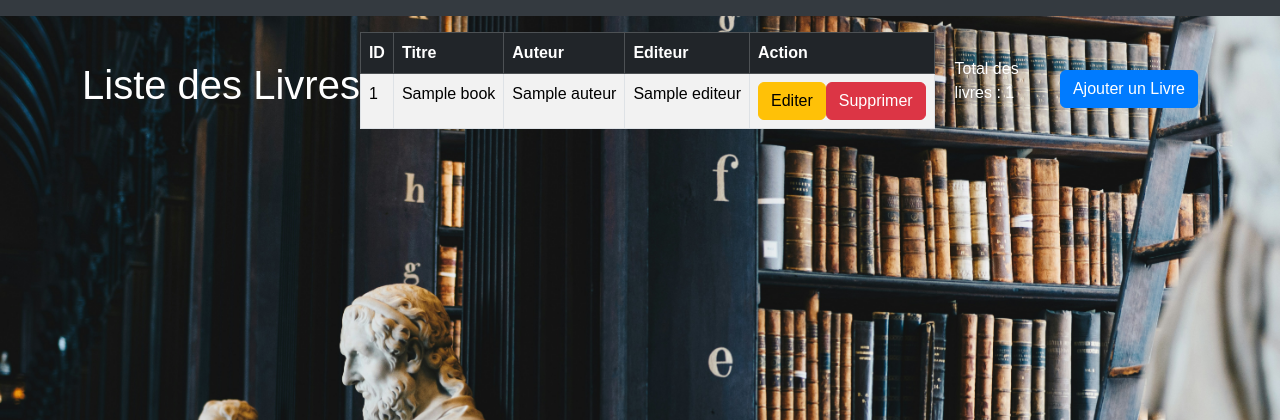
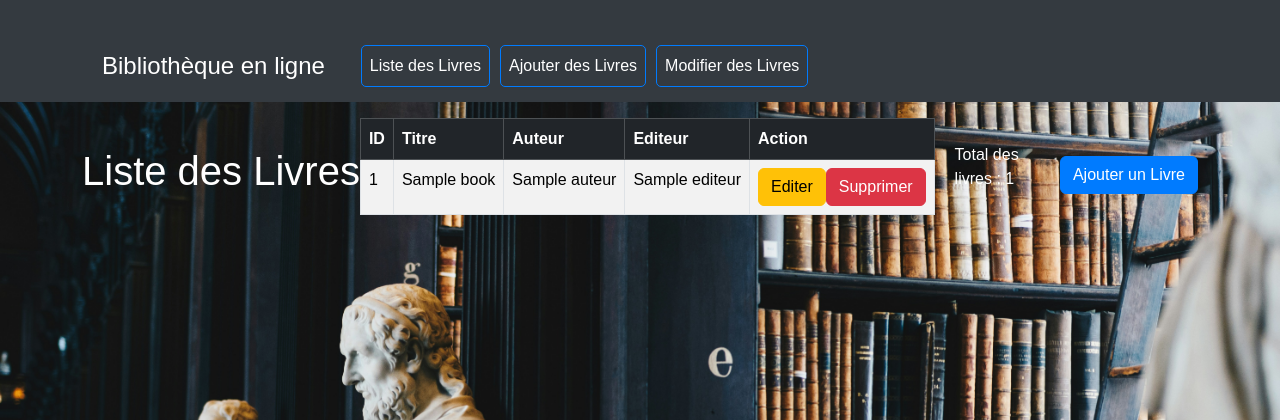
Before and after one commit to pierrelouishance/webtech, a FastAPI app: template templates/liste_books.html in a window 1280 px wide. Shown: the top 420 px of the page. Run offline with FastAPI, Linux system fonts and the light colour scheme; the template is opened without the code that fills it: most values are stand-ins (such as "Sample title", 1, 10 or a date in 2020); parts of the project's set-up code (start-up, migrations or seed data) failed here and were passed over.

Commit message:
ajout menu partout methode heritage

```diff
--- a/templates/liste_books.html
+++ b/templates/liste_books.html
@@ -1,17 +1,6 @@
-<!DOCTYPE html>
-<html lang="fr">
-<head>
-    <meta charset="UTF-8">
-    <meta name="viewport" content="width=device-width, initial-scale=1.0">
-    <title>Liste des Livres</title>
-    <link rel="stylesheet" href="https://cdn.jsdelivr.net/npm/bootstrap@5.3.3/dist/css/bootstrap.min.css">
-    <link rel="stylesheet" href="/static/css/styles.css">
-</head>
-<body>
-    <nav class="navbar navbar-expand-lg navbar-dark bg-primary">
-        <!-- Barre de navigation identique à celle de la page d'accueil -->
-    </nav>
+{% extends "navbar.html" %}
 
+{% block content %}
     <div class="container mt-3">
     <h1>Liste des Livres</h1>
     <div class="table-responsive">
@@ -53,5 +42,5 @@
 
 
     <script src="https://cdn.jsdelivr.net/npm/bootstrap@5.3.3/dist/js/bootstrap.bundle.min.js"></script>
-</body>
-</html>
+
+{% endblock %}
--- /dev/null
+++ b/templates/navbar.html
@@ -0,0 +1,35 @@
+<!DOCTYPE html>
+<html lang="fr">
+<head>
+    <meta charset="UTF-8">
+    <meta name="viewport" content="width=device-width, initial-scale=1.0">
+    <title>Bienvenue dans notre bibliothèque en ligne</title>
+    <link rel="stylesheet" href="https://cdn.jsdelivr.net/npm/bootstrap@5.3.3/dist/css/bootstrap.min.css">
+    <link rel="stylesheet" href="/static/css/styles.css">
+</head>
+<body>
+    <nav class="navbar navbar-expand-lg navbar-dark bg-primary">
+        <div class="container">
+            <a class="navbar-brand" href="#">Bibliothèque en ligne</a>
+            <button class="navbar-toggler" type="button" data-bs-toggle="collapse" data-bs-target="#navbarNav" aria-controls="navbarNav" aria-expanded="false" aria-label="Toggle navigation">
+                <span class="navbar-toggler-icon"></span>
+            </button>
+            <div class="collapse navbar-collapse" id="navbarNav">
+                <ul class="navbar-nav">
+                    <li class="nav-item">
+                        <a class="nav-link" href="/books/liste">Liste des Livres</a>
+                    </li>
+                    <li class="nav-item">
+                        <a class="nav-link" href="/books/add">Ajouter des Livres</a>
+                    </li>
+                    <li class="nav-item">
+                        <a class="nav-link" href="/books/liste">Modifier des Livres</a>
+                    </li>
+                </ul>
+            </div>
+        </div>
+    </nav>
+    {% block content %}
+    {% endblock%}
+
+</body>
```
Also changed, not shown: templates/add_book.html (+6 -13 lines), templates/edit_book.html (+5 -12 lines), templates/error_add.html (+4 -11 lines).
